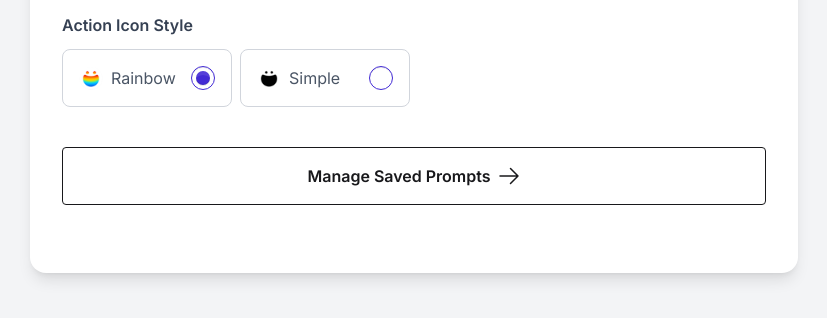
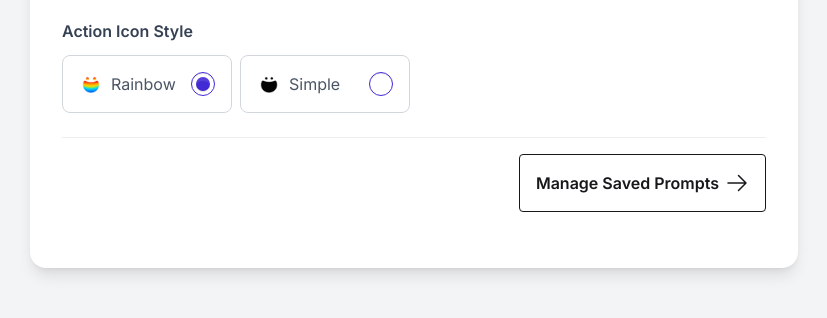
Before and after one commit to riiiiiiiiiina0/tab-talk, a website with bundled scripts: page components/options.html in a window 1280 px wide. Shown: the part 438-756 px from the top of the page, without its empty margins (226-1053 px from the left). Built offline with nearby package versions, Linux system fonts and the light colour scheme; some packages are replaced by stand-ins of ours.

Commit message:
fix: adjust layout of "Manage Saved Prompts" link
Modified the layout of the "Manage Saved Prompts" link by adding a flex container for better alignment and spacing. Removed unnecessary line breaks to streamline the HTML structure.

```diff
--- a/components/options.html
+++ b/components/options.html
@@ -55,8 +55,8 @@
       </div>
 
       <!-- Saved Prompts Link -->
-      <div class="pt-4">
-        <a href="options_prompts.html" class="btn btn-outline w-full h-[58px] text-base font-semibold mb-3">
+      <div class="pt-4 flex flex-row items-center justify-end gap-2 border-t border-base-300">
+        <a href="options_prompts.html" class="btn btn-outline h-[58px] text-base font-semibold">
           Manage Saved Prompts
           <svg xmlns="http://www.w3.org/2000/svg" fill="none" viewBox="0 0 24 24" stroke-width="1.5"
             stroke="currentColor" class="size-6">
@@ -64,8 +64,6 @@
           </svg>
         </a>
       </div>
-
-
     </div>
 
     <!-- Developer Section -->
```
